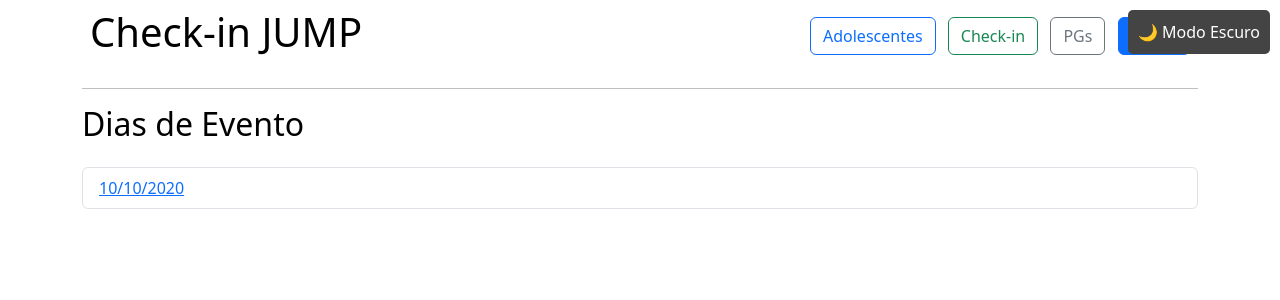
After one commit to l-chema/Projeto-Check-in, a Django app: template checkin_jump/adolescentes/templates/checkin/lista_dias.html in a window 1280 px wide. The commit adds this page. Shown: the top 300 px of the page. Run offline with Django 3.2, Linux system fonts and the light colour scheme; the template is opened without the code that fills it: most values are stand-ins (such as "Sample title", 1, 10 or a date in 2020).

Commit message:
EmObras15/04

```diff
--- a/checkin_jump/adolescentes/templates/adolescentes/base.html
+++ b/checkin_jump/adolescentes/templates/adolescentes/base.html
@@ -12,11 +12,15 @@
 <body class="container">
     <button id="dark-mode-toggle">Modo Escuro</button>
     <nav class="d-flex justify-content-between align-items-center p-2">
-        <h1>Checkin JUMP</h1>
+        <h1>Check-in JUMP</h1>
         <div>
+            <a href="{% url 'listar_adolescentes' %}" class="btn btn-outline-primary me-2">Adolescentes</a>
+            <a href="{% url 'pagina_checkin' %}" class="btn btn-outline-success me-2">Check-in</a>
+            <a href="{% url 'pagina_pgs' %}" class="btn btn-outline-secondary me-2">PGs</a>
+
             {% if user.is_authenticated %}
                 <span><strong>Olá, {{ user.username }}!</strong></span>
-                <a href="{% url 'logout' %}" class="btn btn-danger">Sair</a>
+                <a href="{% url 'logout' %}" class="btn btn-danger ms-2">Sair</a>
             {% else %}
                 <a href="{% url 'login' %}" class="btn btn-primary">Entrar</a>
             {% endif %}
--- /dev/null
+++ b/checkin_jump/adolescentes/templates/checkin/lista_dias.html
@@ -0,0 +1,22 @@
+{% extends 'adolescentes/base.html' %}
+
+{% block content %}
+<div class="d-flex justify-content-between align-items-center mb-3">
+    <h2>Dias de Evento</h2>
+    {% if perms.checkin.add_diaevento %}
+    <a href="{% url 'novo_dia_evento' %}" class="btn btn-primary">Adicionar Dia</a>
+    {% endif %}
+</div>
+
+<ul class="list-group">
+    {% for dia in dias %}
+    <li class="list-group-item d-flex justify-content-between align-items-center">
+        <a href="{% url 'checkin_dia' dia.id %}">
+            {{ dia.data|date:"d/m/Y" }}
+        </a>
+    </li>
+    {% empty %}
+    <li class="list-group-item">Nenhum dia cadastrado ainda.</li>
+    {% endfor %}
+</ul>
+{% endblock %}
--- a/checkin_jump/adolescentes/views.py
+++ b/checkin_jump/adolescentes/views.py
@@ -1,6 +1,6 @@
-from datetime import datetime
+from datetime import date, datetime
 from django.shortcuts import render, get_object_or_404, redirect
-from .models import Adolescente
+from .models import Adolescente, DiaEvento, Presenca
 from .forms import AdolescenteForm
 from django.contrib.auth import authenticate, login, logout
 from django.contrib import messages
@@ -100,6 +100,8 @@ def adicionar_dia_evento(request):
         data = request.POST.get('data')
         if DiaEvento.objects.filter(data=data).exists():
             messages.warning(request, "Esse dia já foi adicionado.")
+        if data and datetime.strptime(data, "%Y-%m-%d").date() < date.today():
+            messages.warning(request, "Não é possível adicionar um dia no passado.")
         else:
             DiaEvento.objects.create(data=data)
         return redirect('pagina_checkin')
```
Also changed, not shown: checkin_jump/adolescentes/templates/adolescentes/checkin_dia.html (deleted, +0 -18 lines), checkin_jump/adolescentes/templates/adolescentes/lista_dias.html (deleted, +0 -16 lines), checkin_jump/adolescentes/templates/checkin/checkin_dia.html (added, +26 -0 lines), checkin_jump/adolescentes/migrations/0004_diaevento_alter_adolescente_genero_presenca.py (added), checkin_jump/adolescentes/templates/checkin/adicionar_dia.html (renamed from checkin_jump/adolescentes/templates/adolescentes/adicionar_dia.html), checkin_jump/db.sqlite3.
